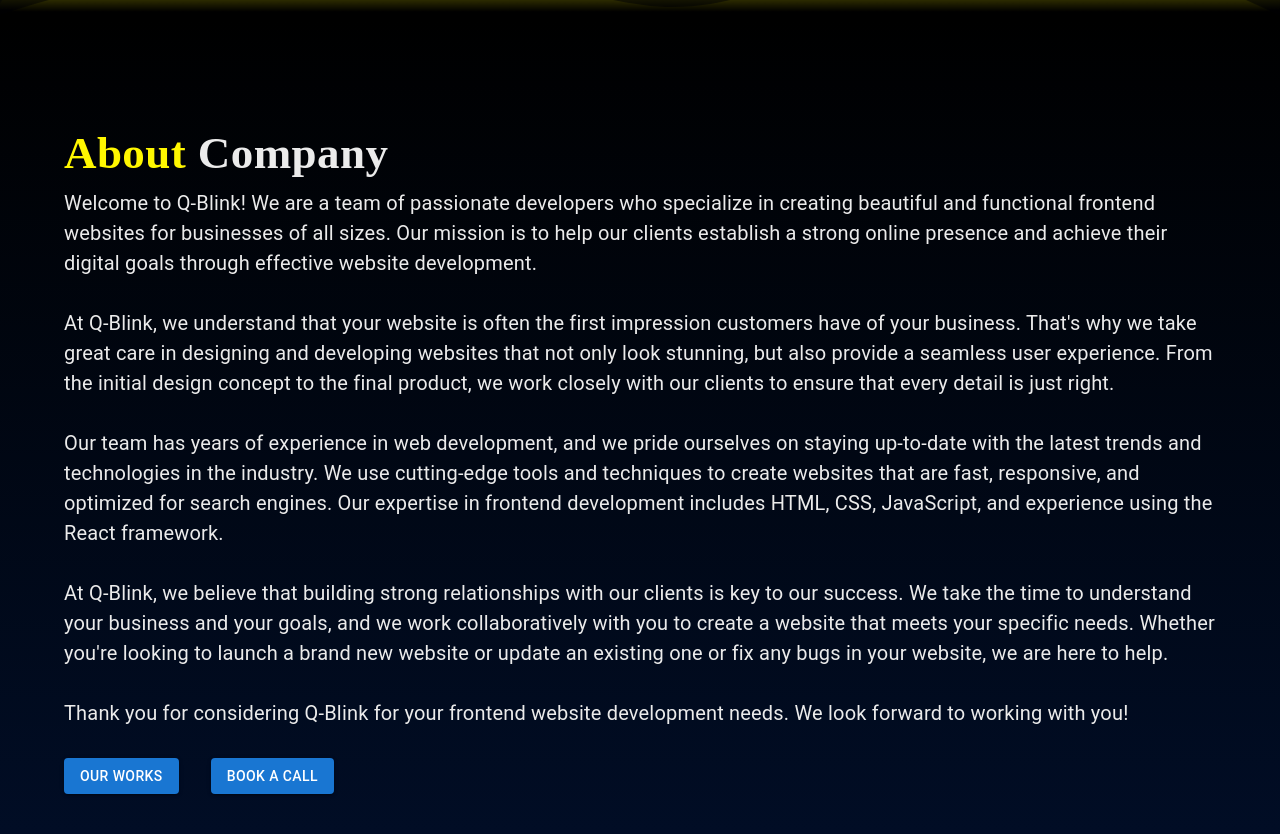
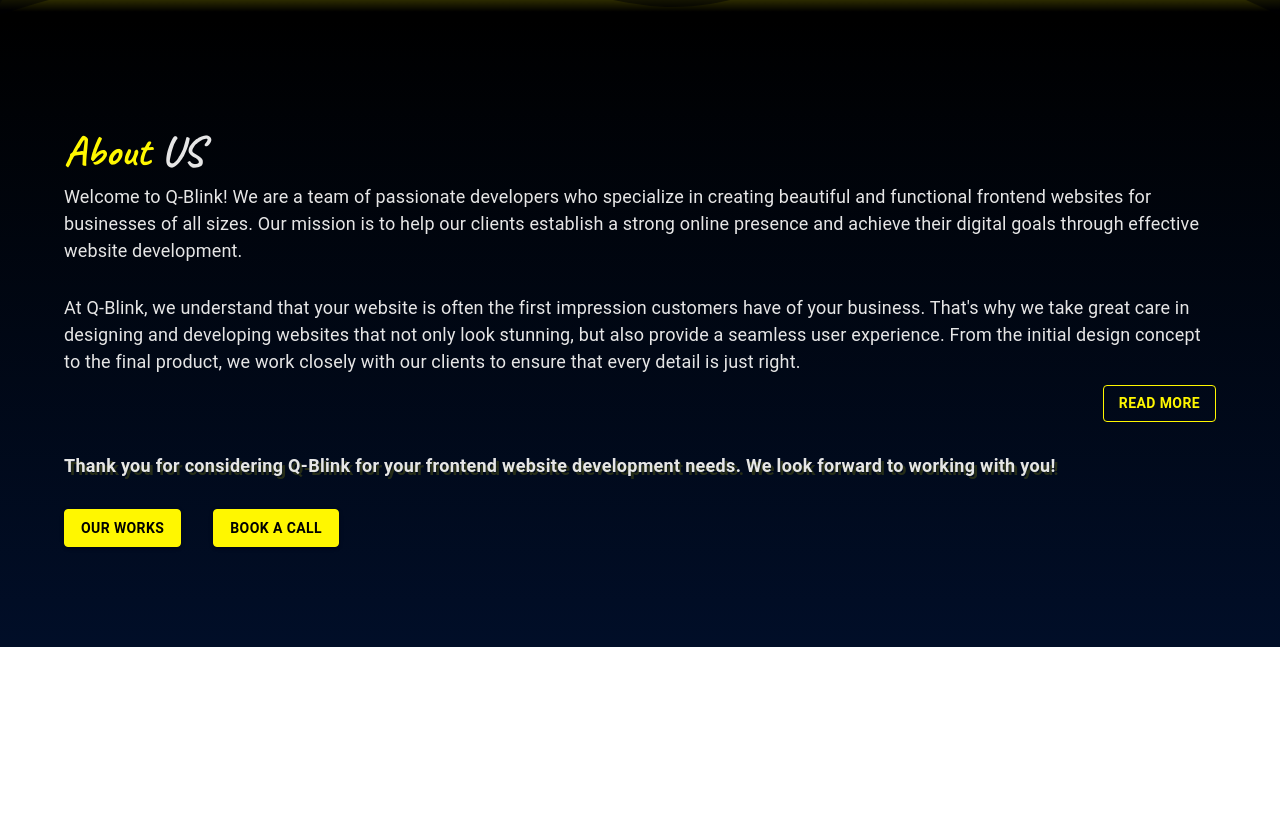
Before and after one commit to noorhesham9/Q_blink-company, a React (Vite) app: page / in a window 1280 px wide. Shown: the part 780-1614 px from the top of the page. After the commit the page ends 1427 px from the top, so only its background shows below. Built offline with nearby package versions, Linux system fonts and the light colour scheme; the HTML template or start-up script is replaced by a standard one; a web font is replaced by a local one.

Commit message:
about push

```diff
--- a/src/App.css
+++ b/src/App.css
@@ -48,7 +48,7 @@
   --biggest-font-size: clamp(2.25rem, 1.125rem + 5.1429vw, 5.625rem);
   --h1-font-size: clamp(1.75rem, 1.4167rem + 1.5238vw, 2.75rem);
   --title-color: hsl(0, 0%, 100%);
-  --text-color: hsl(0, 0%, 92%);
+  --text-color: hsl(0, 0%, 90%);
   --bg-color: hsl(216, 100%, 5%);
   --bg-color-alt: hsl(220, 100%, 1%);
   --container-color: hsl(217, 18%, 14%);
--- a/src/components/About/About.jsx
+++ b/src/components/About/About.jsx
@@ -2,54 +2,87 @@
 import { SectionWrapper } from "../../hoc";
 import { motion } from "framer-motion";
 import { fadeIn, textVariant } from "../../utils/motion";
+import "./about.css";
+import { useState } from "react";
+const typographys = {
+  one: "Welcome to Q-Blink! We are a team of passionate developers who specialize in creating beautiful and functional frontend websites for businesses of all sizes. Our mission is to help our clients establish a strong online presence and achieve their digital goals through effective website development.",
+  two: "At Q-Blink, we understand that your website is often the first impression customers have of your business. That's why we take great care in designing and developing websites that not only look stunning, but also provide a seamless user experience. From the initial design concept to the final product, we work closely with our clients to ensure that every detail is just right.",
+  three:
+    "Our team has years of experience in web development, and we pride ourselves on staying up-to-date with the latest trends and technologies in the industry. We use cutting-edge tools and techniques to create websites that are fast, responsive, and optimized for search engines. Our expertise in frontend development includes HTML, CSS, JavaScript, and experience using the React framework.",
+  four: "At Q-Blink, we believe that building strong relationships with our clients is key to our success. We take the time to understand your business and your goals, and we work collaboratively with you to create a website that meets your specific needs. Whether you are looking to launch a brand new website or update an existing one or fix any bugs in your website, we are here to help.",
+};
 function About() {
+  const [showtypo, setshowtypo] = useState([
+    `${typographys.one}`,
+    `${typographys.two}`,
+  ]);
+
+  const [showed, setshwed] = useState(false);
+  const clickSEEmoreHandle = () => {
+    {
+      showed
+        ? setshowtypo([`${typographys.one}`, `${typographys.two}`])
+        : setshowtypo([
+            ...showtypo,
+            `${typographys.three}`,
+            `${typographys.four}`,
+          ]);
+    }
+    setshwed(!showed);
+  };
   return (
     <Box className="section__gradient-1" py="100px">
-      <Container>
+      <Container className="containerforAbout">
         <motion.div variants={textVariant()}>
           <Typography
             sx={{
-              fontSize: { xs: "26px", sm: "45px" },
+              fontSize: "var(--h1-font-size)",
               fontWeight: "bold",
-              fontFamily: "second-font",
+              fontFamily: "var(--second-font)",
             }}>
-            <span style={{ color: "var(--primary-color)" }}>About</span> Company
+            <span style={{ color: "var(--primary-color)" }}>About</span> US
           </Typography>
         </motion.div>
-        <motion.div variants={fadeIn("", "", 0.1, 1)}>
-          <Typography fontSize={{ xs: "18px", sm: "20px" }} mb="30px">
-            Welcome to Q-Blink! We are a team of passionate developers who
-            specialize in creating beautiful and functional frontend websites
-            for businesses of all sizes. Our mission is to help our clients
-            establish a strong online presence and achieve their digital goals
-            through effective website development.
-          </Typography>
-          <Typography fontSize={{ xs: "18px", sm: "20px" }} mb="30px">
-            At Q-Blink, we understand that your website is often the first
-            impression customers have of your business. That's why we take great
-            care in designing and developing websites that not only look
-            stunning, but also provide a seamless user experience. From the
-            initial design concept to the final product, we work closely with
-            our clients to ensure that every detail is just right.
-          </Typography>
-          <Typography fontSize={{ xs: "18px", sm: "20px" }} mb="30px">
-            Our team has years of experience in web development, and we pride
-            ourselves on staying up-to-date with the latest trends and
-            technologies in the industry. We use cutting-edge tools and
-            techniques to create websites that are fast, responsive, and
-            optimized for search engines. Our expertise in frontend development
-            includes HTML, CSS, JavaScript, and experience using the React
-            framework.
-          </Typography>
-          <Typography fontSize={{ xs: "18px", sm: "20px" }} mb="30px">
-            At Q-Blink, we believe that building strong relationships with our
-            clients is key to our success. We take the time to understand your
-            business and your goals, and we work collaboratively with you to
-            create a website that meets your specific needs. Whether you're
-            looking to launch a brand new website or update an existing one or
-            fix any bugs in your website, we are here to help.
-          </Typography>
-          <Typography fontSize={{ xs: "18px", sm: "20px" }} mb="30px">
+        <motion.div
+          variants={fadeIn("", "", 0.1, 1)}
+          style={{
+            color: "var( --text-color)",
+          }}>
+          <div className="textsContain">
+            {showtypo.map((p, index) => {
+              return (
+                <Typography
+                  className="typographyforABout"
+                  key={index}
+                  fontSize={{ xs: "16px", sm: "18px" }}
+                  mb="30px">
+                  {p}
+                </Typography>
+              );
+            })}
+          </div>
+          <div className="buttooon">
+            <Button
+              onClick={clickSEEmoreHandle}
+              className="readmore"
+              variant="outlined"
+              sx={{
+                borderColor: "var(--primary-color)",
+                fontWeight: "bold",
+                color: "var(--primary-color)",
+                "&:hover": {
+                  borderColor: "var(--border-color)",
+                  color: "var(--text-color)",
+                },
+              }}>
+              {showed ? "Read less" : "Read more"}
+            </Button>
+          </div>
+
+          <Typography
+            className="thanks"
+            fontSize={{ xs: "16px", sm: "18px" }}
+            mb="30px">
             Thank you for considering Q-Blink for your frontend website
             development needs. We look forward to working with you!
           </Typography>
@@ -58,13 +91,36 @@
         <Stack spacing={4} direction="row">
           <Button
             href="works"
-            sx={{ color: "primary-color", width: "fit-content" }}
+            sx={{
+              backgroundColor: "var(--primary-color)",
+              color: "black",
+              marginLeft: "10px",
+              // color: "var(--primary-color)",
+              width: "fit-content",
+              fontWeight: "600",
+              border: "1px solid var(--primary-color)",
+              "&:hover": {
+                backgroundColor: "transparent",
+                color: "white",
+              },
+            }}
             variant="contained">
             Our Works
           </Button>
           <Button
             href="contact"
-            sx={{ color: "primary-color", width: "fit-content" }}
+            sx={{
+              backgroundColor: "var(--primary-color)",
+              color: "black",
+              marginLeft: "10px",
+              width: "fit-content",
+              fontWeight: "600",
+              border: "1px solid var(--primary-color)",
+              "&:hover": {
+                backgroundColor: "transparent",
+                color: "white",
+              },
+            }}
             variant="contained">
             Book a Call
           </Button>
--- /dev/null
+++ b/src/components/About/about.css
@@ -0,0 +1,20 @@
+.textsContain p:last-child {
+  margin-bottom: 10px;
+}
+
+.readmore {
+  position: relative;
+  margin-bottom: 30px !important;
+}
+
+.buttooon {
+  display: flex;
+  justify-content: end;
+  align-items: center;
+}
+
+.thanks {
+  font-weight: 600 !important;
+  letter-spacing: 0.017em !important;
+  text-shadow: 3px 3px rgba(255, 247, 0, 0.15);
+}/*# sourceMappingURL=about.css.map */
--- /dev/null
+++ b/src/components/About/about.scss
@@ -0,0 +1,22 @@
+.textsContain {
+  p {
+    &:last-child {
+      margin-bottom: 10px;
+    }
+  }
+}
+.readmore {
+  position: relative;
+  margin-bottom: 30px !important;
+}
+.buttooon {
+  display: flex;
+  justify-content: end;
+  align-items: center;
+}
+.thanks {
+  //   text-align: center;
+  font-weight: 600 !important;
+  letter-spacing: 0.017em !important;
+  text-shadow: 3px 3px rgb(255 247 0 / 15%);
+}
```
Also changed, not shown: 1 other file (tests, documents, lock files or other folders).
